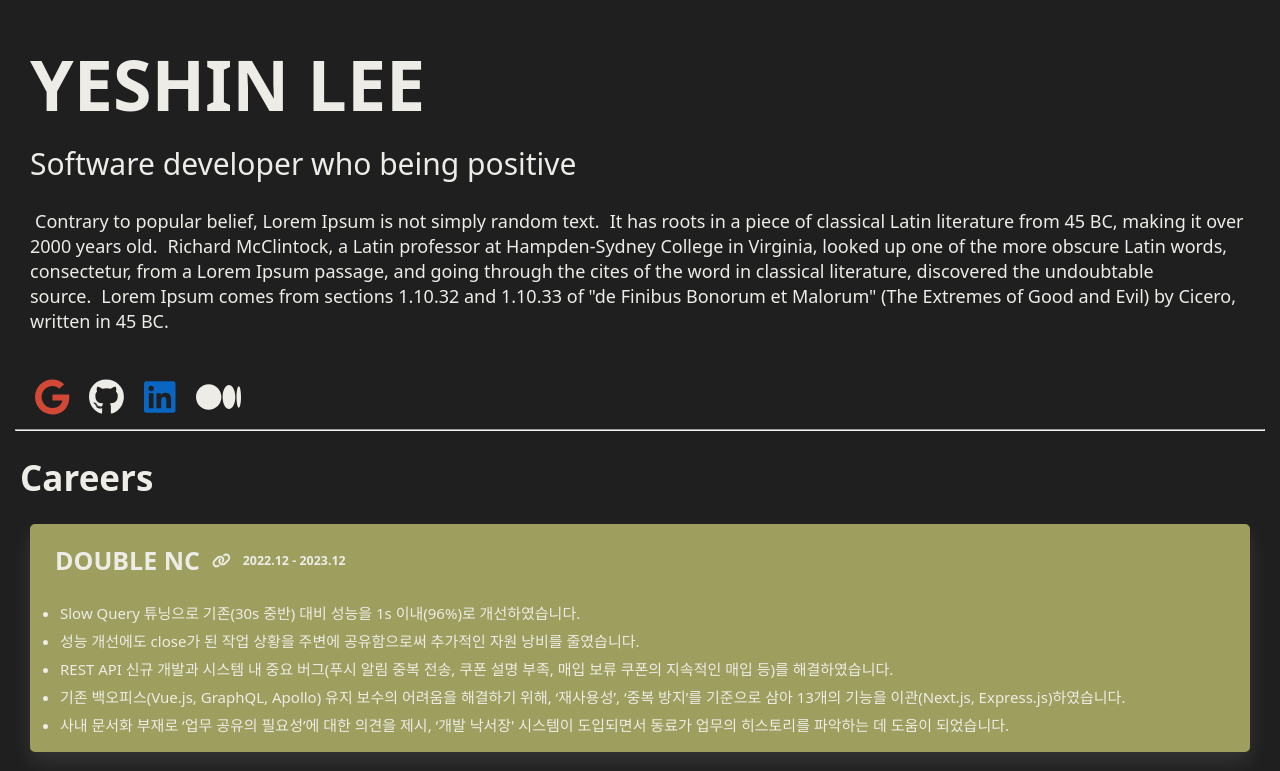
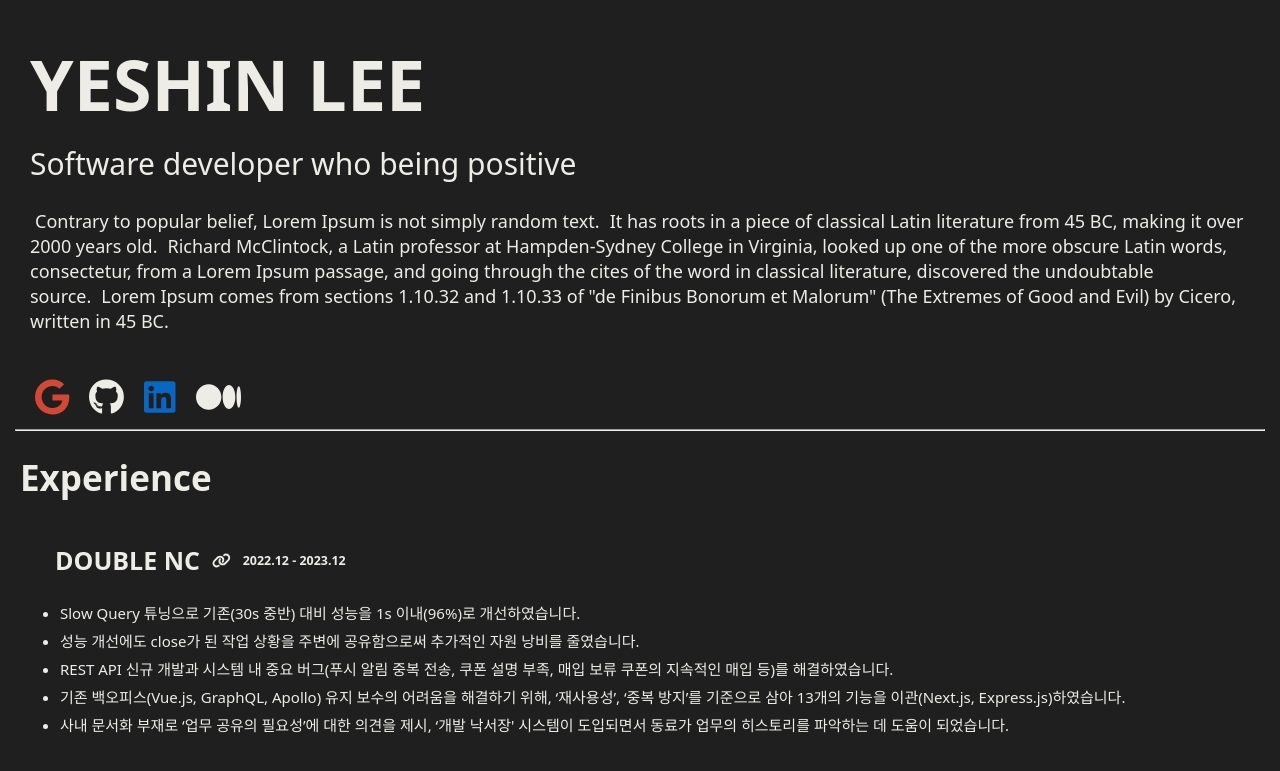
Before and after one commit to yeslee-v/personal_homepage, a Next.js app: page / in a window 1280 px wide. Shown: the part 181-952 px from the top of the page. Built offline with nearby package versions, Linux system fonts and the light colour scheme.

Commit message:
Modify name: career - experience

```diff
--- a/src/app/(home)/page.tsx
+++ b/src/app/(home)/page.tsx
@@ -1,10 +1,10 @@
 import { Metadata } from "next";
 
+import Home from "../../components/home";
+import Contacts from "../../components/contacts";
+import Experience from "../../components/experience";
 import Projects from "../../components/projects";
-import Contacts from "../../components/contacts";
-import Careers from "../../components/careers";
 import Education from "../../components/education";
-import Home from "../../components/home";
 import Skills from "../../components/skills";
 
 export const metadata: Metadata = {
@@ -18,7 +18,7 @@ const Homepage = () => {
       <Home />
       <Contacts />
       <hr />
-      <Careers />
+      <Experience />
       <hr />
       <Projects />
       <hr />
--- a/src/components/careers.tsx
+++ /dev/null
@@ -1,42 +0,0 @@
-import { Metadata } from "next";
-import styles from "../styles/careers.module.css";
-import { careersDetail } from "../data/careers.data";
-import { FontAwesomeIcon } from "@fortawesome/react-fontawesome";
-import { faLink } from "@fortawesome/free-solid-svg-icons";
-import { MEDIUM_URL } from "../app/constants";
-
-export const metadata: Metadata = {
-  title: "Careers",
-};
-
-const Careers = () => {
-  return (
-    <section className={styles.careers}>
-      <h2>Careers</h2>
-      <div>
-        {careersDetail.map((career, index) => (
-          <section key={`${index}-${career.name}`} className={styles.careerBox}>
-            <div className={styles.careerTitle}>
-              <h3>{career.name}</h3>
-              <a
-                href={`${MEDIUM_URL}${career.blogPostPath}`}
-                target="_blank"
-                rel="noopener noreferrer"
-              >
-                <FontAwesomeIcon icon={faLink} />
-              </a>
-              <h5>{career.period}</h5>
-            </div>
-            <ul>
-              {career.description.map((sentence, index) => (
-                <li key={index}>{sentence}</li>
-              ))}
-            </ul>
-          </section>
-        ))}
-      </div>
-    </section>
-  );
-};
-
-export default Careers;
--- /dev/null
+++ b/src/components/experience.tsx
@@ -0,0 +1,41 @@
+import { Metadata } from "next";
+import styles from "../styles/experience.module.css";
+import { FontAwesomeIcon } from "@fortawesome/react-fontawesome";
+import { faLink } from "@fortawesome/free-solid-svg-icons";
+import { MEDIUM_URL } from "../app/constants";
+import { experienceDetail } from "../data/experience.data";
+
+const Experience = () => {
+  return (
+    <section className={styles.experience}>
+      <h2>Experience</h2>
+      <div>
+        {experienceDetail.map((experience, index) => (
+          <section
+            key={`${index}-${experience.name}`}
+            className={styles.experienceBox}
+          >
+            <div className={styles.experienceTitle}>
+              <h3>{experience.name}</h3>
+              <a
+                href={`${MEDIUM_URL}${experience.blogPostPath}`}
+                target="_blank"
+                rel="noopener noreferrer"
+              >
+                <FontAwesomeIcon icon={faLink} />
+              </a>
+              <h5>{experience.period}</h5>
+            </div>
+            <ul>
+              {experience.description.map((sentence, index) => (
+                <li key={index}>{sentence}</li>
+              ))}
+            </ul>
+          </section>
+        ))}
+      </div>
+    </section>
+  );
+};
+
+export default Experience;
--- a/src/data/careers.data.ts
+++ b/src/data/experience.data.ts
@@ -1,6 +1,6 @@
-import { CareersDetailProps } from "../interface/careers.interface";
+import { ExperienceDetailProps } from "../interface/experience.interface";
 
-export const careersDetail: CareersDetailProps[] = [
+export const experienceDetail: ExperienceDetailProps[] = [
   {
     id: 2,
     name: "DOUBLE NC",
--- a/src/interface/careers.interface.ts
+++ b/src/interface/experience.interface.ts
@@ -1,4 +1,4 @@
-export interface CareersDetailProps {
+export interface ExperienceDetailProps {
   id: number;
   name: string;
   role: string;
--- a/src/styles/careers.module.css
+++ b/src/styles/experience.module.css
@@ -1,20 +1,16 @@
-.careers {
+.experience {
   padding-bottom: 20px;
 }
 
-.careerBox {
-  background-color: rgb(158, 158, 94);
-
+.experienceBox {
   margin-bottom: 22px;
   padding: 0px 0px 10px 20px;
 
-  border-radius: 5px;
-  box-shadow: 0 10px 20px rgba(246, 243, 243, 0.1);
   line-height: 23px;
   font-size: 15px;
 }
 
-.careerTitle {
+.experienceTitle {
   display: flex;
   align-items: center;
 
```
